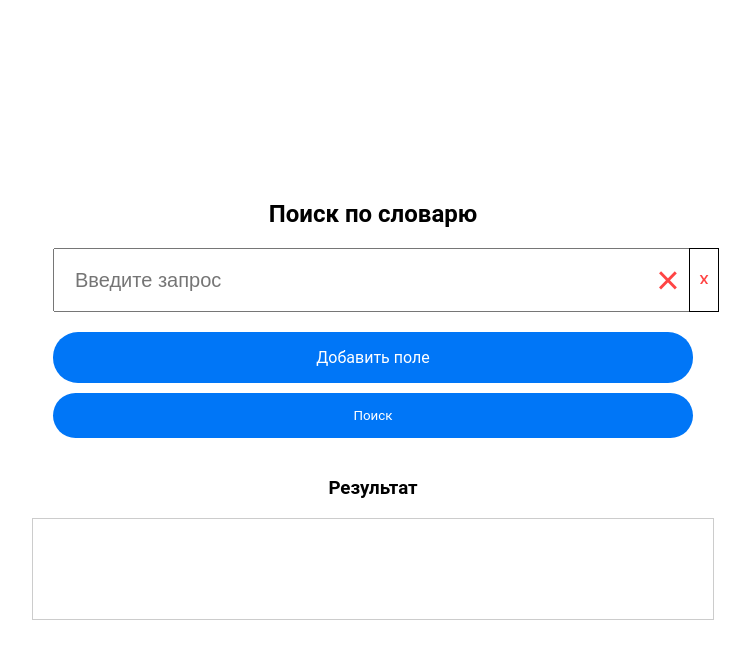
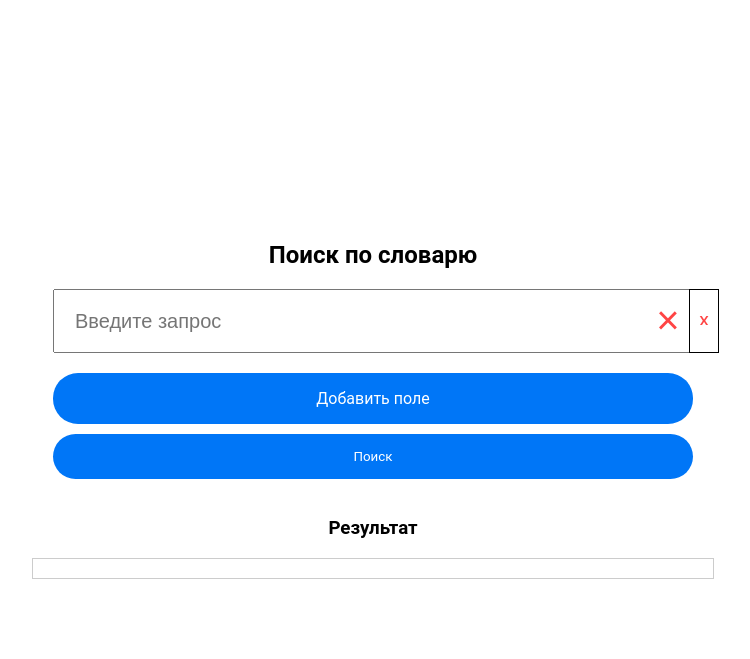
Before and after one commit to dizzzha/artc, a Django app: page / in a window 1280 px wide. Shown: the top 659 px of the page, without its empty margins (267-1017 px from the left). Run offline with Django 5.2, Linux system fonts and the light colour scheme; some libraries are stand-ins or nearby versions.

Commit message:
Update index.html

```diff
--- a/templates/index.html
+++ b/templates/index.html
@@ -127,7 +127,6 @@
         width: 50vw;
         padding: 0 1.25rem;
         border: 1px solid #ccc;
-        min-height: 100px;
         word-wrap: break-word;
         overflow-wrap: break-word;
     }
```
